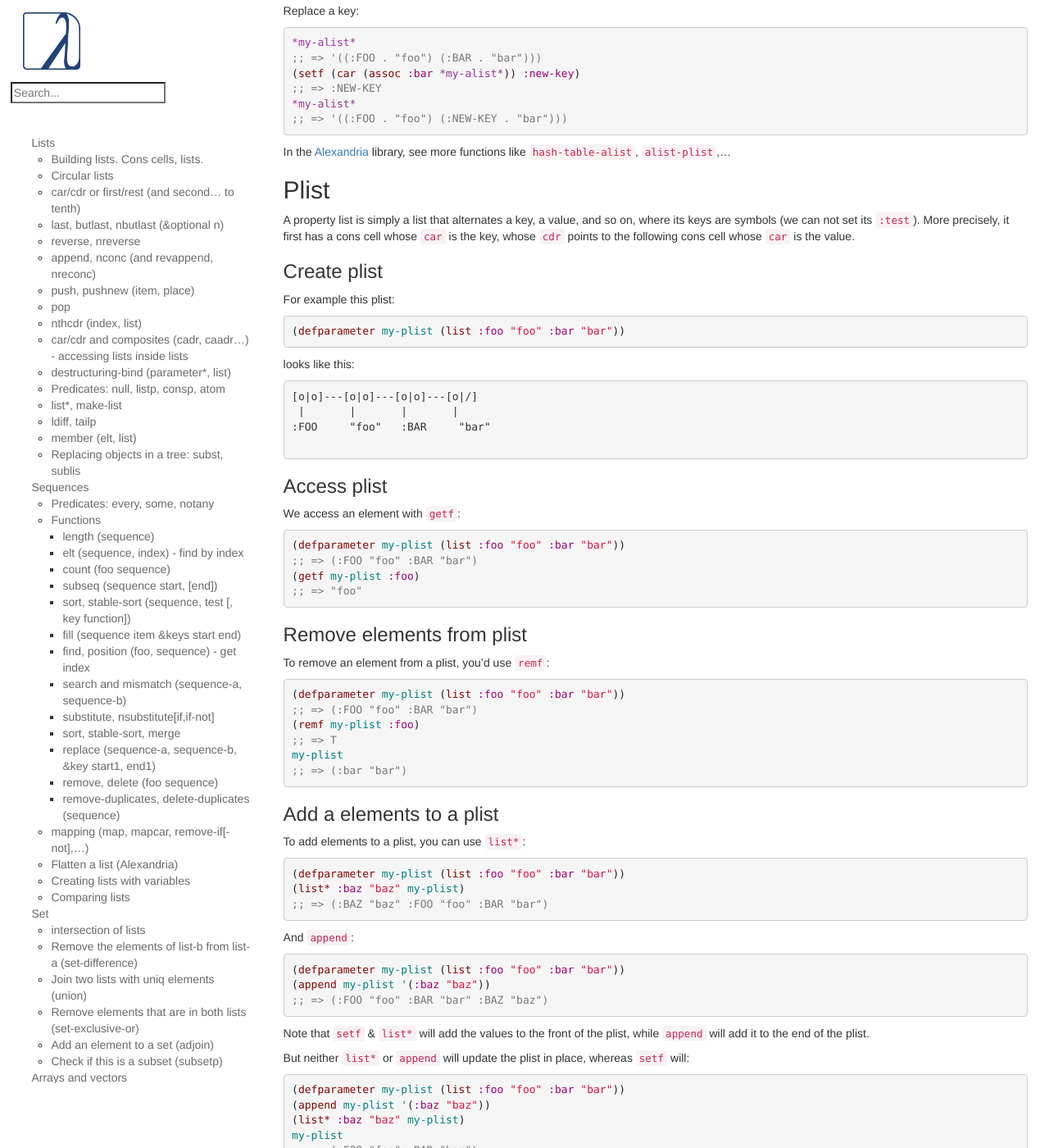
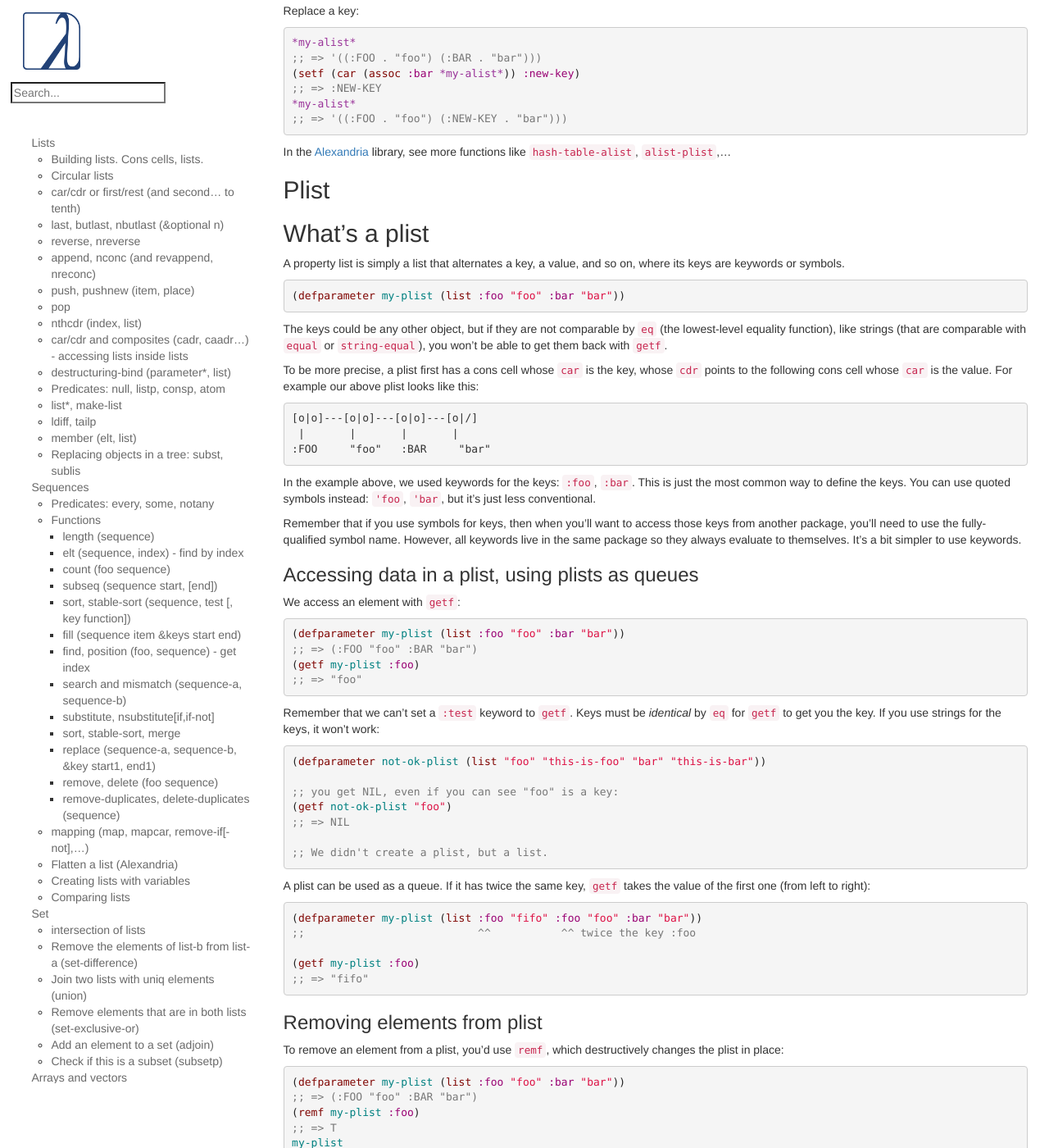
Before and after one commit to LispCookbook/cl-cookbook, a Jekyll site: the page built from data-structures.md, in a window 1280 px wide and 1400 px high, scrolled down 26213 px. Shown: the whole window at 82% size. Built offline with Jekyll 4.4.1, drawn with Linux system fonts in a browser that asks for light colours; some of the changed text lies outside the part shown.

Commit message:
plists++

````diff
--- a/data-structures.md
+++ b/data-structures.md
@@ -1812,30 +1812,43 @@
 
 ## Plist
 
+## What's a plist
+
 A property list is simply a list that alternates a key, a value, and
-so on, where its keys are symbols (we can not set its `:test`). More
-precisely, it first has a cons cell whose `car` is the key, whose
-`cdr` points to the following cons cell whose `car` is the
-value.
-
-### Create plist
-
-For example this plist:
+so on, where its keys are keywords or symbols.
 
 ~~~lisp
 (defparameter my-plist (list :foo "foo" :bar "bar"))
 ~~~
 
-looks like this:
+The keys could be any other object, but if they are not comparable by
+`eq` (the lowest-level equality function), like strings (that are
+comparable with `equal` or `string-equal`), you won't be able to get
+them back with `getf`.
+
+To be more precise, a plist first has a cons cell whose `car` is the
+key, whose `cdr` points to the following cons cell whose `car` is the
+value. For example our above plist looks like this:
 
 ```
 [o|o]---[o|o]---[o|o]---[o|/]
  |       |       |       |
 :FOO     "foo"   :BAR     "bar"
-
 ```
 
-### Access plist
+In the example above, we used keywords for the keys: `:foo`,
+`:bar`. This is just the most common way to define the keys. You can
+use quoted symbols instead: `'foo`, `'bar`, but it's just less
+conventional.
+
+Remember that if you use symbols for keys, then when you'll want to
+access those keys from another package, you'll need to use the
+fully-qualified symbol name. However, all keywords live in the same
+package so they always evaluate to themselves. It's a bit simpler to
+use keywords.
+
+
+### Accessing data in a plist, using plists as queues
 
 We access an element with `getf`:
 
@@ -1846,9 +1859,35 @@
 ;; => "foo"
 ~~~
 
-### Remove elements from plist
-
-To remove an element from a plist, you'd use `remf`:
+Remember that we can't set a `:test` keyword to `getf`. Keys must be
+*identical* by `eq` for `getf` to get you the key. If you use strings
+for the keys, it won't work:
+
+~~~lisp
+(defparameter not-ok-plist (list "foo" "this-is-foo" "bar" "this-is-bar"))
+
+;; you get NIL, even if you can see "foo" is a key:
+(getf not-ok-plist "foo")
+;; => NIL
+
+;; We didn't create a plist, but a list.
+~~~
+
+A plist can be used as a queue. If it has twice the same key, `getf`
+takes the value of the first one (from left to right):
+
+~~~lisp
+(defparameter my-plist (list :foo "fifo" :foo "foo" :bar "bar"))
+;;                           ^^           ^^ twice the key :foo
+
+(getf my-plist :foo)
+;; => "fifo"
+~~~
+
+
+### Removing elements from plist
+
+To remove an element from a plist, you'd use `remf`, which destructively changes the plist in place:
 
 ~~~lisp
 (defparameter my-plist (list :foo "foo" :bar "bar"))
@@ -1859,56 +1898,57 @@
 ;; => (:bar "bar")
 ~~~
 
-### Add a elements to a plist
-
-To add elements to a plist, you can use `list*`:
+### Adding elements to a plist
+
+To add elements to a plist, you can use `list*` and `append`, which
+are *not* destructive. They don't modify the original plist in place.
+
+Using `list*`, we add elements in front:
 
 ~~~lisp
 (defparameter my-plist (list :foo "foo" :bar "bar"))
+
 (list* :baz "baz" my-plist)
 ;; => (:BAZ "baz" :FOO "foo" :BAR "bar")
-~~~
-
-And `append`:
+
+my-plist
+;; => (:FOO "foo" :BAR "bar")
+;;    the original plist was not modified.
+~~~
+
+Using `append`, we add elements to the end:
 
 ~~~lisp
 (defparameter my-plist (list :foo "foo" :bar "bar"))
 (append my-plist '(:baz "baz"))
 ;; => (:FOO "foo" :BAR "bar" :BAZ "baz")
-~~~
-
-Note that `setf` & `list*` will add the values to the front of the
-plist, while `append` will add it to the end of the plist.
-
-But neither `list*` or `append` will update the plist in place, whereas
-`setf` will:
-
-~~~lisp
-(defparameter my-plist (list :foo "foo" :bar "bar"))
-(append my-plist '(:baz "baz"))
-(list* :baz "baz" my-plist)
+
 my-plist
 ;; => (:FOO "foo" :BAR "bar")
+;;    the original plist was not modified.
+~~~
+
+Use `(setf my-plist (append …))` if you want to change the plist.
+
+
+### Setting elements of a plist
+
+You can of course `setf` a place you got with `getf`. In that case, unlike
+`list*` or `append`, `setf` will update the plist in place:
+
+~~~lisp
+(defparameter my-plist (list :foo "foo" :bar "bar"))
+;; => (:FOO "foo" :BAR "bar")
+
+(getf my-plist :foo)
+;; => "foo"
+
 (setf (getf my-plist :foo) "foo!!!")
 ;; => "foo!!!"
+
 my-plist
 ;; => (:FOO "foo!!!" :BAR "bar")
 ~~~
-
-### When would you use `setf (getf ...)` & `list*/append`?
-
-`setf (getf ...)` would be used when you want to modify an existing
-plist.
-
-`list*/append` would be used when you need a new plist without
-changing the original.
-
-### Key naming convention
-
-In the examples above, when creating the keys for the plist, the
-keywords were used: `:foo`, `:bar`. This is just the most common way
-to define the keys. You can use quoted symbols instead: `'foo`,
-`'bar`, but it's just less conventional.
 
 ## Structures
 
````
